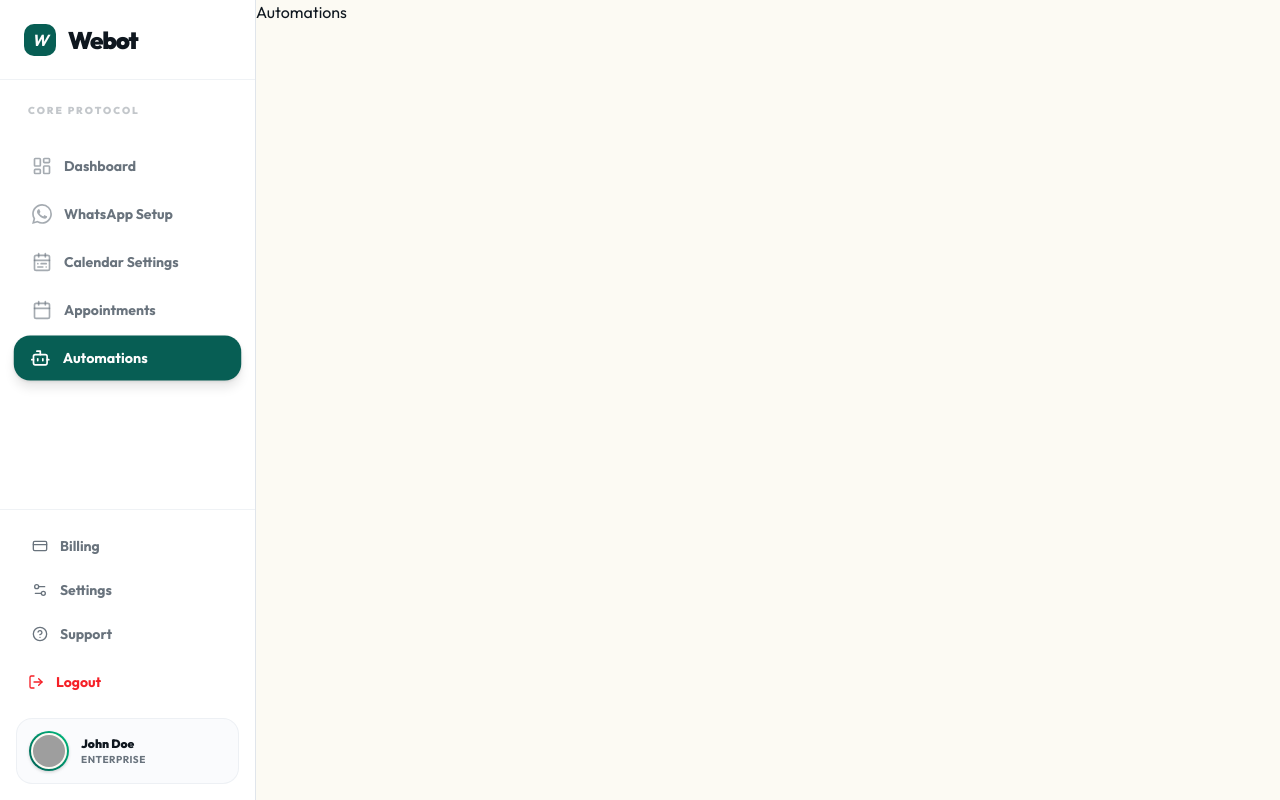
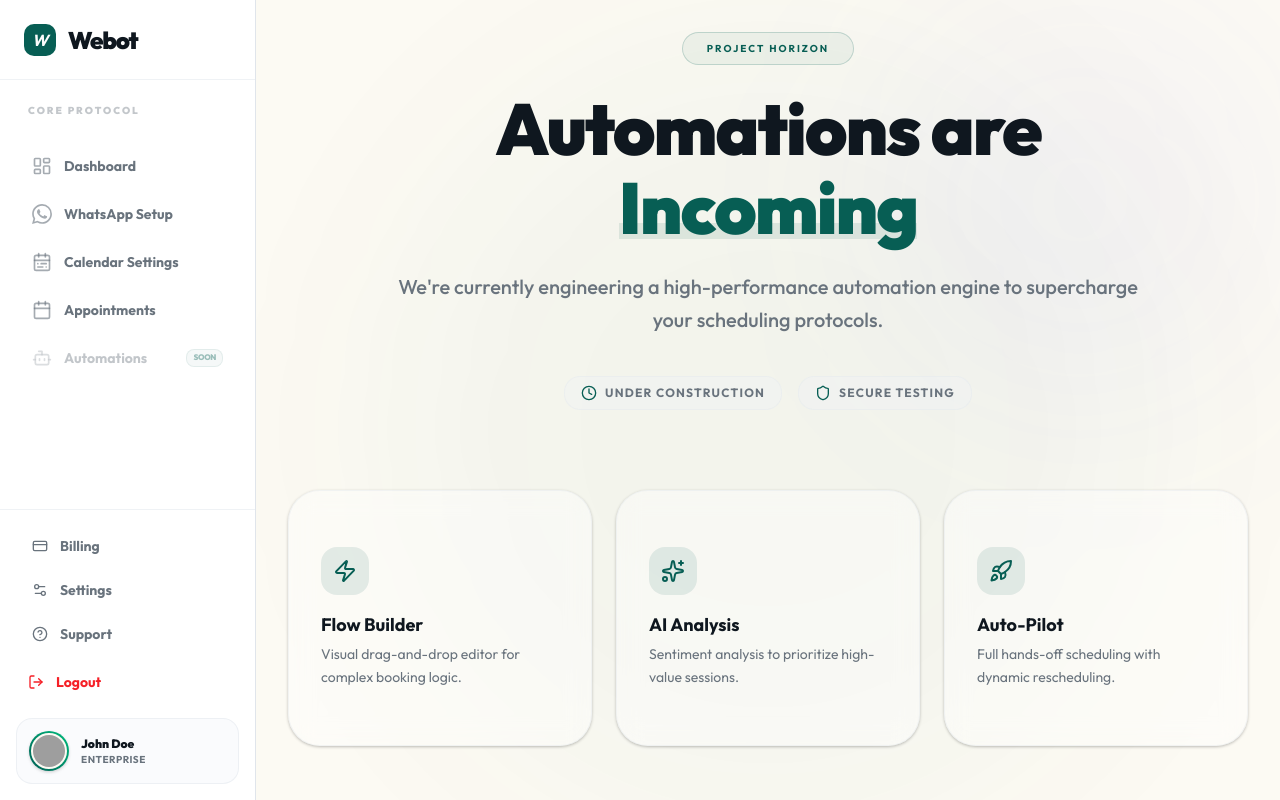
Before and after one commit to Lordevs/webot-frontend, a Next.js app: page /automations in a window 1280 px wide. Built offline with nearby package versions, Linux system fonts and the light colour scheme; grey boxes are pictures that could not be loaded.

Commit message:
feat: Add automations 'coming soon' page, billing page, and update sidebar navigation to include new platform routes with 'coming soon' indicators.

```diff
--- a/src/app/(platform)/automations/page.tsx
+++ b/src/app/(platform)/automations/page.tsx
@@ -1,7 +1,11 @@
-export default function Automations() {
-  return (
-    <div>
-      <h1>Automations</h1>
-    </div>
-  );
+import { AutomationsComingSoon } from "@/components/platform/automations/coming-soon";
+import { Metadata } from "next";
+
+export const metadata: Metadata = {
+  title: "Automations | Webot",
+  description: "Advanced scheduling automations coming soon to Webot.",
+};
+
+export default function AutomationsPage() {
+  return <AutomationsComingSoon />;
 }
--- /dev/null
+++ b/src/app/(platform)/billing/page.tsx
@@ -0,0 +1,3 @@
+export default function BillingPage() {
+  return <div>Billing</div>;
+}
--- /dev/null
+++ b/src/components/platform/automations/coming-soon.tsx
@@ -0,0 +1,104 @@
+"use client";
+
+import { motion } from "framer-motion";
+import { Zap, Sparkles, Rocket, Clock, Shield } from "lucide-react";
+import { Badge } from "@/components/ui/badge";
+import { Card, CardContent } from "@/components/ui/card";
+
+export const AutomationsComingSoon = () => {
+  const previewFeatures = [
+    {
+      title: "Flow Builder",
+      desc: "Visual drag-and-drop editor for complex booking logic.",
+      icon: Zap,
+    },
+    {
+      title: "AI Analysis",
+      desc: "Sentiment analysis to prioritize high-value sessions.",
+      icon: Sparkles,
+    },
+    {
+      title: "Auto-Pilot",
+      desc: "Full hands-off scheduling with dynamic rescheduling.",
+      icon: Rocket,
+    },
+  ];
+
+  return (
+    <div className="max-w-screen-2xl mx-auto p-4 lg:p-8 relative min-h-[80vh] flex flex-col items-center justify-center text-center overflow-hidden">
+      {/* Background Ornaments */}
+      <div className="absolute top-1/2 left-1/2 -translate-x-1/2 -translate-y-1/2 -z-10 w-[800px] h-[800px] bg-primary/5 rounded-full blur-[120px] pointer-events-none animate-pulse" />
+      <div className="absolute top-0 right-0 -z-10 w-[400px] h-[400px] bg-indigo-500/5 rounded-full blur-[100px] pointer-events-none" />
+
+      <motion.div
+        initial={{ opacity: 0, y: 20 }}
+        animate={{ opacity: 1, y: 0 }}
+        transition={{ duration: 0.6 }}
+        className="space-y-6 max-w-3xl">
+        <Badge
+          variant="outline"
+          className="bg-primary/5 border-primary/20 text-primary font-bold uppercase tracking-[0.2em] text-[10px] px-6 py-2 rounded-full">
+          Project Horizon
+        </Badge>
+
+        <h1 className="text-5xl lg:text-7xl font-black tracking-tight text-foreground leading-[1.1]">
+          Automations are{" "}
+          <span className="text-primary relative inline-block">
+            Incoming
+            <span className="absolute bottom-2 left-0 w-full h-4 bg-primary/10 -z-10" />
+          </span>
+        </h1>
+
+        <p className="text-muted-foreground text-xl font-medium leading-relaxed">
+          We're currently engineering a high-performance automation engine to
+          supercharge your scheduling protocols.
+        </p>
+
+        <div className="flex flex-wrap items-center justify-center gap-4 pt-4">
+          <div className="flex items-center gap-2 px-4 py-2 bg-muted/30 rounded-2xl border border-border/40 text-xs font-bold uppercase tracking-widest text-muted-foreground">
+            <Clock className="w-4 h-4 text-primary" />
+            Under Construction
+          </div>
+          <div className="flex items-center gap-2 px-4 py-2 bg-muted/30 rounded-2xl border border-border/40 text-xs font-bold uppercase tracking-widest text-muted-foreground">
+            <Shield className="w-4 h-4 text-primary" />
+            Secure Testing
+          </div>
+        </div>
+      </motion.div>
+
+      <motion.div
+        initial={{ opacity: 0 }}
+        animate={{ opacity: 1 }}
+        transition={{ delay: 0.4, duration: 0.8 }}
+        className="grid md:grid-cols-3 gap-6 mt-20 w-full">
+        {previewFeatures.map((feature, i) => (
+          <Card
+            key={i}
+            className="group border-border/40 bg-card/40 backdrop-blur-md shadow-2xl shadow-black/5 rounded-4xl overflow-hidden hover:border-primary/30 transition-all duration-500">
+            <CardContent className="p-8 space-y-4">
+              <div className="w-12 h-12 rounded-2xl bg-primary/10 flex items-center justify-center group-hover:scale-110 transition-transform duration-500">
+                <feature.icon className="w-6 h-6 text-primary" />
+              </div>
+              <div className="text-left space-y-1">
+                <h3 className="font-bold text-lg text-foreground group-hover:text-primary transition-colors">
+                  {feature.title}
+                </h3>
+                <p className="text-sm text-muted-foreground leading-relaxed">
+                  {feature.desc}
+                </p>
+              </div>
+            </CardContent>
+          </Card>
+        ))}
+      </motion.div>
+
+      <motion.div
+        initial={{ opacity: 0 }}
+        animate={{ opacity: 1 }}
+        transition={{ delay: 0.8 }}
+        className="mt-16 text-muted-foreground/40 text-[10px] font-black uppercase tracking-[0.3em]">
+        Proprietary Automation Protocol v1.0.alpha
+      </motion.div>
+    </div>
+  );
+};
--- a/src/components/platform/common/sidebar.tsx
+++ b/src/components/platform/common/sidebar.tsx
@@ -2,30 +2,12 @@
 
 import Link from "next/link";
 import { usePathname, useRouter } from "next/navigation";
-import {
-  Calendar,
-  Settings2,
-  LogOut,
-  HelpCircle,
-  CreditCard,
-  User,
-  Menu,
-  X,
-} from "lucide-react";
+import { LogOut, HelpCircle, User, Menu, X } from "lucide-react";
 import { Button } from "@/components/ui/button";
 import { cn } from "@/lib/utils";
 import { useState } from "react";
-import { SIDEBAR_ITEMS } from "@/lib/sidebar-items";
+import { SIDEBAR_ITEMS, BOTTOM_NAV_ITEMS } from "@/lib/sidebar-items";
 import { ROUTES } from "@/constants/routes";
-
-const bottomNavItems = [
-  { title: "Billing", href: "#", icon: CreditCard }, // Placeholder as it's not in ROUTES yet
-  {
-    title: "Settings",
-    href: ROUTES.PLATFORM.SETTINGS,
-    icon: Settings2,
-  },
-];
 
 const Sidebar = () => {
   const pathname = usePathname();
@@ -85,17 +67,22 @@ const Sidebar = () => {
             </span>
           </div>
           {SIDEBAR_ITEMS.map((item) => {
-            const isActive = pathname === item.href;
+            const isActive = pathname === item.href && !item.isComingSoon;
+            const isDisabled = item.isComingSoon;
             return (
               <Link
                 key={item.href}
-                href={item.href}
-                onClick={() => setMobileOpen(false)}
+                href={isDisabled ? "#" : item.href}
+                onClick={(e) => {
+                  if (isDisabled) e.preventDefault();
+                  setMobileOpen(false);
+                }}
                 className={cn(
                   "flex items-center gap-3 px-4 py-3 rounded-2xl text-sm font-bold transition-all duration-200 group",
                   isActive
                     ? "bg-primary text-primary-foreground shadow-xl shadow-primary/20 scale-[1.02]"
                     : "text-muted-foreground hover:bg-muted hover:text-foreground",
+                  isDisabled && "opacity-40 cursor-not-allowed",
                 )}>
                 <item.icon
                   className={cn(
@@ -104,6 +91,11 @@ const Sidebar = () => {
                   )}
                 />
                 <span className="flex-1">{item.title}</span>
+                {item.isComingSoon && (
+                  <span className="text-[8px] font-black uppercase tracking-tighter px-1.5 py-0.5 rounded-md bg-primary/10 text-primary border border-primary/20">
+                    Soon
+                  </span>
+                )}
               </Link>
             );
           })}
@@ -112,7 +104,7 @@ const Sidebar = () => {
         {/* Footer Area */}
         <div className="p-4 border-t border-border/50 space-y-6">
           <div className="space-y-1">
-            {bottomNavItems.map((item) => {
+            {BOTTOM_NAV_ITEMS.map((item) => {
               const isActive = pathname === item.href;
               return (
                 <Link
--- a/src/constants/routes.ts
+++ b/src/constants/routes.ts
@@ -15,6 +15,7 @@ export const ROUTES = {
     CALENDAR_SETTINGS: "/calendar-settings",
     WHATSAPP_SETUP: "/whatsapp-setup",
     SETTINGS: "/settings",
+    BILLING: "/billing",
   },
 
   ONBOARDING: {
--- a/src/lib/sidebar-items.ts
+++ b/src/lib/sidebar-items.ts
@@ -5,6 +5,7 @@ import {
   Settings2,
   Bot,
   CalendarRange,
+  CreditCard,
 } from "lucide-react";
 import { WhatsAppIcon } from "@/components/common/icons";
 
@@ -33,5 +34,19 @@ export const SIDEBAR_ITEMS = [
     title: "Automations",
     href: ROUTES.PLATFORM.AUTOMATIONS,
     icon: Bot,
+    isComingSoon: true,
   },
 ];
+
+export const BOTTOM_NAV_ITEMS = [
+  {
+    title: "Billing",
+    href: ROUTES.PLATFORM.BILLING,
+    icon: CreditCard,
+  },
+  {
+    title: "Settings",
+    href: ROUTES.PLATFORM.SETTINGS,
+    icon: Settings2,
+  },
+];
```
